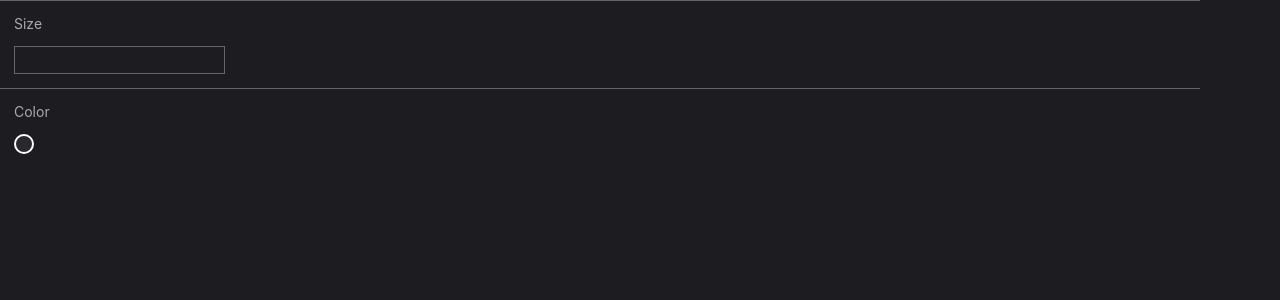
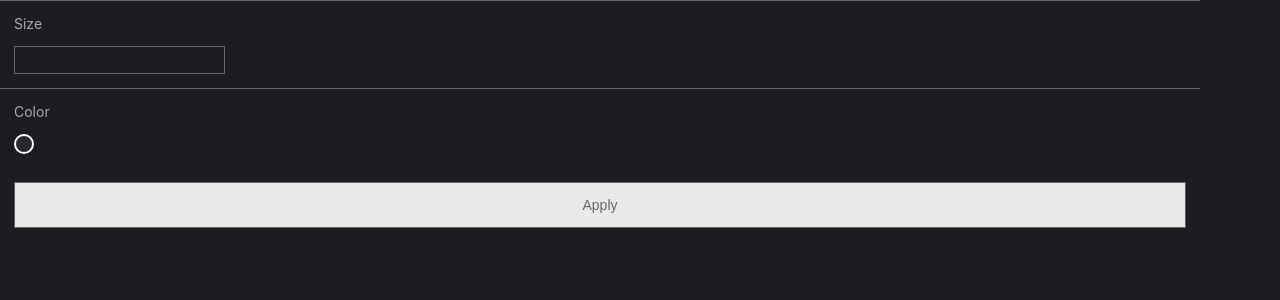
Before and after one commit to doing-something/playground, a Next.js app: page /canvas/draw/Form in a window 1280 px wide. Shown: the top 300 px of the page. Built offline with nearby package versions, Linux system fonts and the light colour scheme.

Commit message:
Add Button component

```diff
--- /dev/null
+++ b/components/Button.tsx
@@ -0,0 +1,48 @@
+import React, { FC } from 'react'
+import styled from '@emotion/styled'
+import { baseColor, textColor } from '../styles/constants'
+import { identity } from '../helpers/util'
+
+interface StyleProp {
+    block?: boolean
+    primary?: boolean
+}
+
+interface Prop extends React.ButtonHTMLAttributes<HTMLButtonElement> {};
+type ButtonProp = Prop & StyleProp;
+
+const ButtonElement = styled.button<StyleProp>`
+    display: ${(props) => (props.block ? 'block' : 'inline-block')};
+    width: ${(props) => (props.block ? '100%' : 'auto')};
+    padding: 1rem;
+    font-size: 1rem;
+    border: 1px solid ${baseColor};
+    color: ${baseColor};
+    background: ${(props) => (props.primary ? 'rgba(255, 255, 255, .9)' : 'none')};
+    cursor: pointer;
+    transition: background 70ms cubic-bezier(0, 0, .38, .9);
+    &:hover {
+        background-color: rgba(255, 255, 255, 1);
+    }
+`
+
+
+
+const Button: FC<ButtonProp> = ({
+    type = 'button',
+    onClick = identity,
+    block = false,
+    primary = false,
+    children
+}) => {
+    return (
+        <ButtonElement
+            type={type}
+            onClick={onClick}
+            block={block}
+            primary={primary}
+        >{children}</ButtonElement>
+    )
+}
+
+export default Button
--- a/components/Form/FieldSet.tsx
+++ b/components/Form/FieldSet.tsx
@@ -1,7 +1,11 @@
-import React from 'react'
+import React, { FC } from 'react'
 import styled from '@emotion/styled'
 import { css } from '@emotion/react'
 import { baseColor, textColor } from '../../styles/constants'
+
+interface Prop {
+    title?: string
+}
 
 const style = css`
     display: flex;
@@ -23,10 +27,10 @@ const Wrapper = styled.div`
     ${style};
 `
 
-const FieldSet = ({title, children }) => {
+const FieldSet: FC<Prop> = ({ title, children }) => {
     return (
         <>
-            <Title>{title}</Title>
+            {title && <Title>{title}</Title>}
             <Wrapper>{children}</Wrapper>
         </>
     )
--- a/pages/canvas/draw/Form.tsx
+++ b/pages/canvas/draw/Form.tsx
@@ -2,6 +2,7 @@ import React from 'react'
 import FieldSet from '../../../components/Form/FieldSet'
 import TextField from '../../../components/Form/TextField'
 import ColorPicker from '../../../components/ColorPicker'
+import Button from '../../../components/Button'
 
 function Form() {
     return (
@@ -12,6 +13,9 @@ function Form() {
             <FieldSet title="Color">
                 <ColorPicker />
             </FieldSet>
+            <FieldSet>
+                <Button type="submit" block primary>Apply</Button>
+            </FieldSet>
         </form>
     )
 }
```
